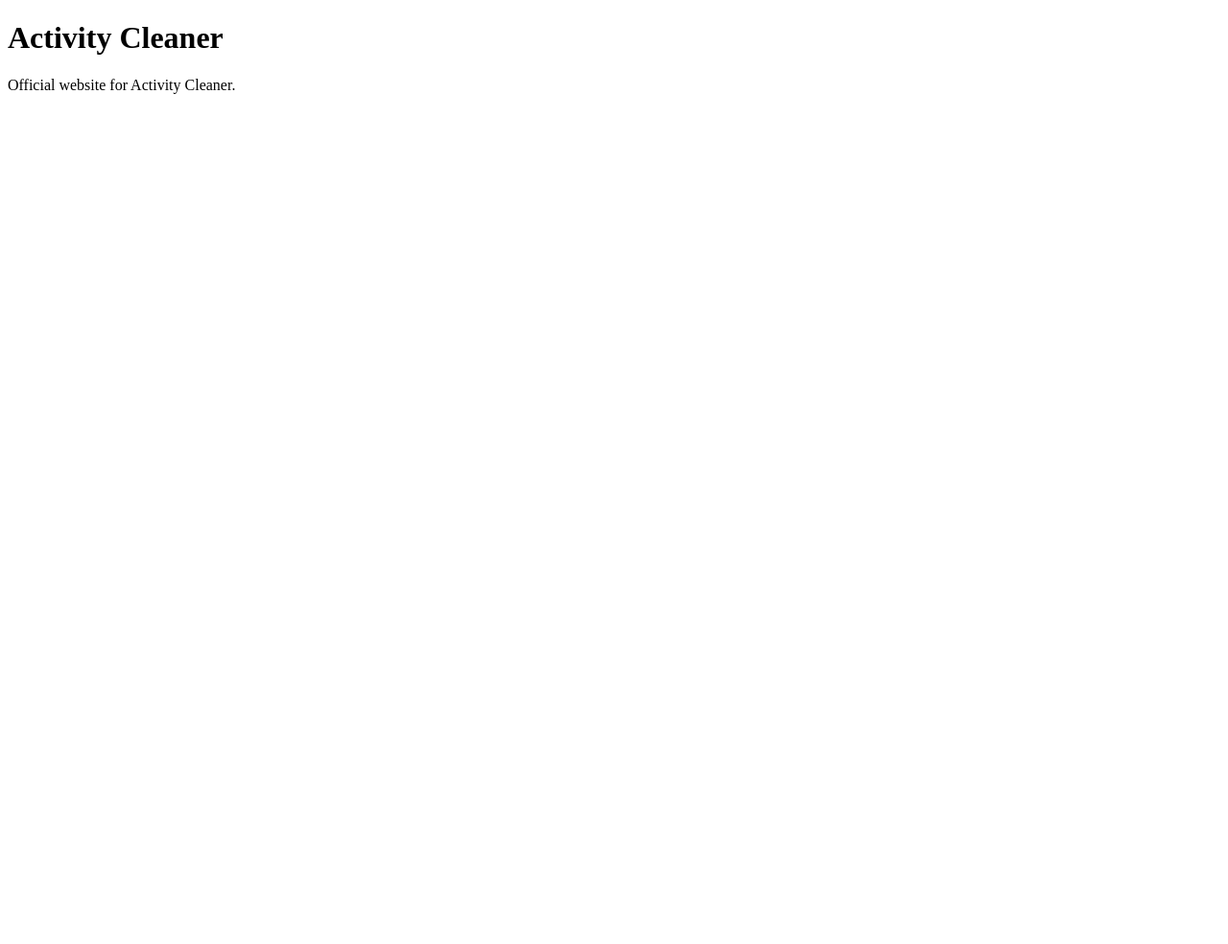
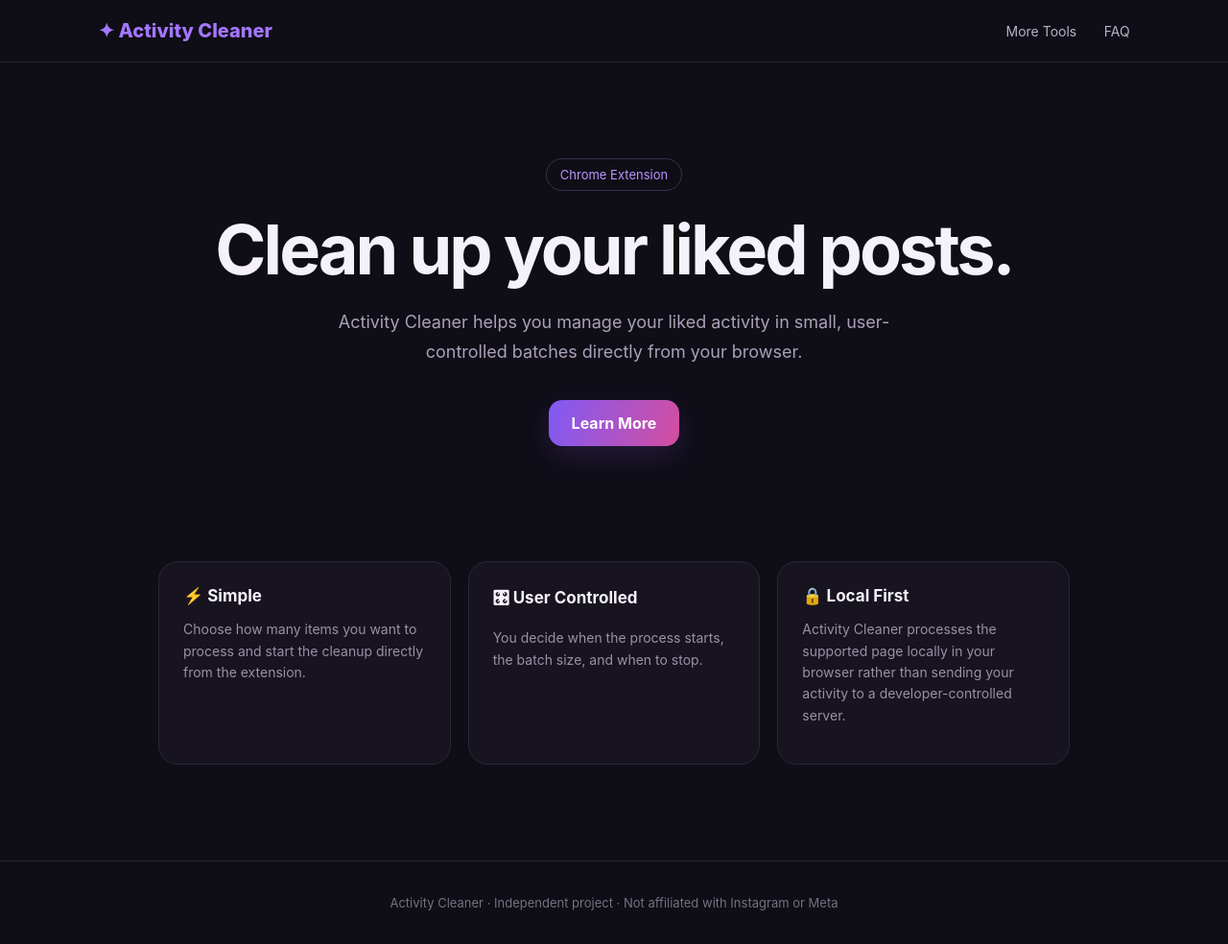
Before and after one commit to neeraj-kumarx/activity-cleaner-site, a plain HTML site: page index.html in a window 1280 px wide. Shown: the whole page at 96% size. Before the commit the page ends 800 px from the top, so only its background shows below. Drawn offline with Linux system fonts and the light colour scheme.

Commit message:
Update index.html

```diff
--- a/index.html
+++ b/index.html
@@ -1,10 +1,195 @@
 <!DOCTYPE html>
-<html>
+<html lang="en">
 <head>
-    <title>Activity Cleaner</title>
+  <meta charset="UTF-8">
+  <meta name="viewport" content="width=device-width, initial-scale=1.0">
+  <title>Activity Cleaner</title>
+
+  <style>
+    * {
+      box-sizing: border-box;
+    }
+
+    body {
+      margin: 0;
+      font-family: -apple-system, BlinkMacSystemFont, "Segoe UI", sans-serif;
+      background: #0f0d16;
+      color: #f5f1fb;
+    }
+
+    nav {
+      display: flex;
+      justify-content: space-between;
+      align-items: center;
+      padding: 20px 8%;
+      border-bottom: 1px solid #292432;
+    }
+
+    .logo {
+      font-size: 20px;
+      font-weight: 800;
+      color: #a477ff;
+    }
+
+    nav a {
+      color: #b9b2c7;
+      text-decoration: none;
+      margin-left: 24px;
+      font-size: 14px;
+    }
+
+    nav a:hover {
+      color: white;
+    }
+
+    .hero {
+      max-width: 900px;
+      margin: 0 auto;
+      padding: 100px 25px;
+      text-align: center;
+    }
+
+    .badge {
+      display: inline-block;
+      padding: 8px 14px;
+      border: 1px solid #3a304b;
+      border-radius: 999px;
+      color: #b996ff;
+      font-size: 13px;
+      margin-bottom: 25px;
+    }
+
+    h1 {
+      font-size: clamp(42px, 7vw, 72px);
+      line-height: 1;
+      margin: 0 0 25px;
+      letter-spacing: -3px;
+    }
+
+    .hero p {
+      max-width: 650px;
+      margin: 0 auto 35px;
+      color: #aaa1b8;
+      font-size: 18px;
+      line-height: 1.7;
+    }
+
+    .button {
+      display: inline-block;
+      padding: 14px 24px;
+      border-radius: 14px;
+      background: linear-gradient(105deg, #805af5, #d44e9f);
+      color: white;
+      text-decoration: none;
+      font-weight: 700;
+      box-shadow: 0 10px 30px #7d4ed533;
+    }
+
+    .features {
+      max-width: 1000px;
+      margin: 0 auto;
+      padding: 20px 25px 100px;
+      display: grid;
+      grid-template-columns: repeat(3, 1fr);
+      gap: 18px;
+    }
+
+    .card {
+      padding: 25px;
+      border: 1px solid #2c2637;
+      border-radius: 20px;
+      background: #17131f;
+    }
+
+    .card h2 {
+      font-size: 17px;
+      margin-top: 0;
+    }
+
+    .card p {
+      color: #9991a6;
+      font-size: 14px;
+      line-height: 1.6;
+    }
+
+    footer {
+      text-align: center;
+      padding: 35px;
+      border-top: 1px solid #292432;
+      color: #777080;
+      font-size: 13px;
+    }
+
+    @media (max-width: 700px) {
+      .features {
+        grid-template-columns: 1fr;
+      }
+
+      nav {
+        padding: 18px 5%;
+      }
+
+      nav a {
+        margin-left: 12px;
+      }
+    }
+  </style>
 </head>
+
 <body>
-    <h1>Activity Cleaner</h1>
-    <p>Official website for Activity Cleaner.</p>
+
+  <nav>
+    <div class="logo">✦ Activity Cleaner</div>
+
+    <div>
+      <a href="tools.html">More Tools</a>
+      <a href="faq.html">FAQ</a>
+    </div>
+  </nav>
+
+  <section class="hero">
+    <div class="badge">Chrome Extension</div>
+
+    <h1>Clean up your liked posts.</h1>
+
+    <p>
+      Activity Cleaner helps you manage your liked activity in small,
+      user-controlled batches directly from your browser.
+    </p>
+
+    <a class="button" href="faq.html">Learn More</a>
+  </section>
+
+  <section class="features">
+
+    <div class="card">
+      <h2>⚡ Simple</h2>
+      <p>
+        Choose how many items you want to process and start the cleanup
+        directly from the extension.
+      </p>
+    </div>
+
+    <div class="card">
+      <h2>🎛 User Controlled</h2>
+      <p>
+        You decide when the process starts, the batch size, and when to stop.
+      </p>
+    </div>
+
+    <div class="card">
+      <h2>🔒 Local First</h2>
+      <p>
+        Activity Cleaner processes the supported page locally in your browser
+        rather than sending your activity to a developer-controlled server.
+      </p>
+    </div>
+
+  </section>
+
+  <footer>
+    Activity Cleaner · Independent project · Not affiliated with Instagram or Meta
+  </footer>
+
 </body>
 </html>
```
